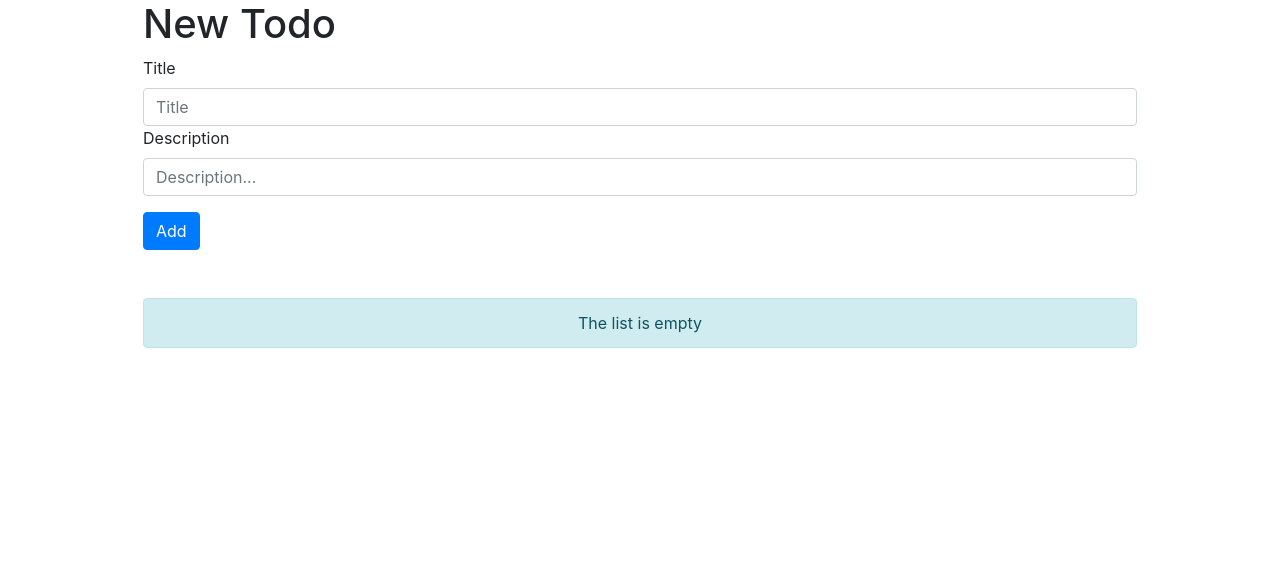
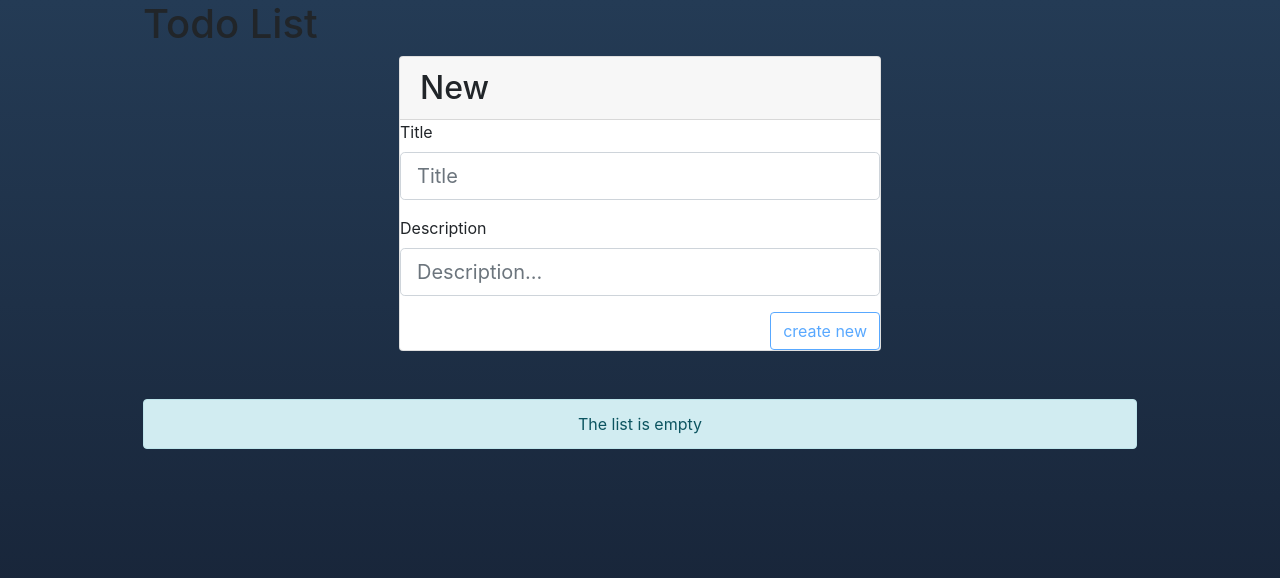
Before and after one commit to JacopoBonta/todolist, an Angular app: page / in a window 1280 px wide. Shown: the top 578 px of the page. Built offline with nearby package versions, Linux system fonts and the light colour scheme.

Commit message:
new component

```diff
--- a/src/app/app.component.html
+++ b/src/app/app.component.html
@@ -1,3 +1,4 @@
 <div class="container mx-auto" style="width: 80%">
+    <h1>Todo List</h1>
     <app-list></app-list>
 </div>
--- a/src/app/app.module.ts
+++ b/src/app/app.module.ts
@@ -6,13 +6,15 @@ import { FormsModule } from '@angular/forms' // ineeded for [(ngModel)]
 import { AppComponent } from './app.component';
 import { ListComponent } from './list/list.component';
 import { ItemComponent } from './item/item.component';
+import { NewItemComponent } from './new-item/new-item.component';
 
 
 @NgModule({
   declarations: [
     AppComponent,
     ListComponent,
-    ItemComponent
+    ItemComponent,
+    NewItemComponent
   ],
   imports: [
     BrowserModule,
--- a/src/app/list/list.component.html
+++ b/src/app/list/list.component.html
@@ -1,23 +1,5 @@
 <!-- new todo  -->
-<div class="row">
-  <div class="col-lg-12">
-    <h1>New Todo</h1>
-    <div class="form-group">
-      <label for="title">Title</label>
-      <input type="text" id="title" class="form-control" [(ngModel)]="title" placeholder="Title">
-      <label for="description">Description</label>
-      <input type="text" id="description"  class="form-control" [(ngModel)]="body" placeholder="Description...">
-    </div>
-    <div class="row">
-      <div class="col-lg-2">
-        <button type="button" class="btn btn-primary" (click)="addItem()">Add</button>
-      </div>
-      <!-- <div class="col-lg-2 offset-lg-8 text-right">
-        <button [disabled]="list.length < 1" class="btn btn-deafualt" (click)="saveList()">Save List</button>
-      </div> -->
-    </div>
-  </div>
-</div>
+<app-new-item (created)="addItem($event)"></app-new-item>
 <!-- todo list -->
 <div class="row mt-5">
   <div class="col-lg-12">
--- a/src/app/list/list.component.ts
+++ b/src/app/list/list.component.ts
@@ -7,9 +7,6 @@ import { Component, OnInit } from '@angular/core';
   styleUrls: ['./list.component.css']
 })
 export class ListComponent implements OnInit {
-  title: string = ''
-  body: string = ''
-
   list: TodoItem[] = []
 
   constructor() {
@@ -24,14 +21,9 @@ export class ListComponent implements OnInit {
   }
 
   // crea un nuovo oggetto TodoItem e lo aggiunge alla lista
-  addItem() {
-    if (!this.title || !this.body) {
-      return
-    }
-    let newTodo = new TodoItem(this.title, this.body)
-    this.list.unshift(newTodo)
-    this.title = ''
-    this.body = ''
+  addItem(todo: TodoItem) {
+    console.log("TODO", todo)
+    this.list.unshift(todo)
     this.saveList()
   }
 
--- /dev/null
+++ b/src/app/new-item/new-item.component.html
@@ -0,0 +1,20 @@
+<div class="row">
+  <div class="col-sm-6 offset-sm-3">
+    <div class="card">
+      <h2 class="card-header">New</h2>
+      <div class="card-block">
+        <form #itemForm="ngForm" id="itemForm" class="form-group" (ngSubmit)="createItem(itemForm)">
+          <div class="form-group">
+            <label for="title">Title</label>
+            <input type="text" name="title" id="title" class="form-control form-control-lg" ngModel placeholder="Title" required>
+          </div>
+          <div class="form-group">
+            <label for="description">Description</label>
+            <input type="text" name="body" id="description" class="form-control form-control-lg" ngModel placeholder="Description...">
+          </div>
+          <button [disabled]="itemForm.invalid" form="itemForm" class="btn btn-outline-primary float-right">create new</button>
+        </form>
+      </div>
+    </div>
+  </div>
+</div>
--- /dev/null
+++ b/src/app/new-item/new-item.component.ts
@@ -0,0 +1,25 @@
+import { TodoItem } from './../TodoItem';
+import { Component, OnInit, EventEmitter, Output } from '@angular/core';
+import { NgForm } from '@angular/forms';
+
+@Component({
+  selector: 'app-new-item',
+  templateUrl: './new-item.component.html',
+  styleUrls: ['./new-item.component.css']
+})
+export class NewItemComponent implements OnInit {
+  @Output()
+  created: EventEmitter<TodoItem> = new EventEmitter<TodoItem>()
+
+  constructor() { }
+
+  ngOnInit() {
+  }
+
+  createItem(form: NgForm) {
+    let newTodo = new TodoItem(form.value.title, form.value.body)
+    this.created.emit(newTodo)
+    form.reset()
+  }
+
+}
--- a/src/styles.css
+++ b/src/styles.css
@@ -1 +1,6 @@
 /* You can add global styles to this file, and also import other style files */
+body {
+    background: linear-gradient(to bottom, #243b55, #141e30);
+    height: 100%;
+    min-height: 100vh;
+}
```
Also changed, not shown: src/app/new-item/new-item.component.css (added), 1 other file (tests, documents, lock files or other folders).
